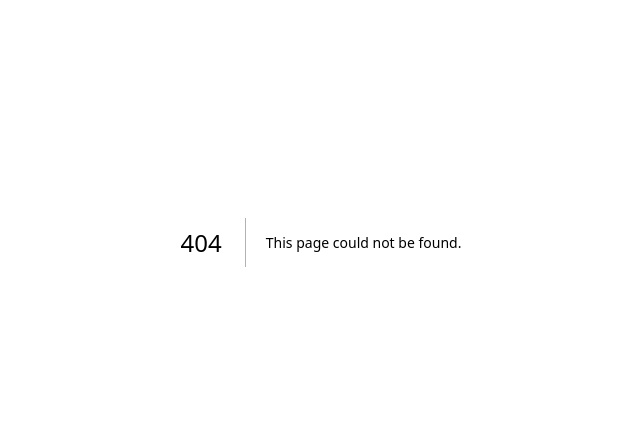
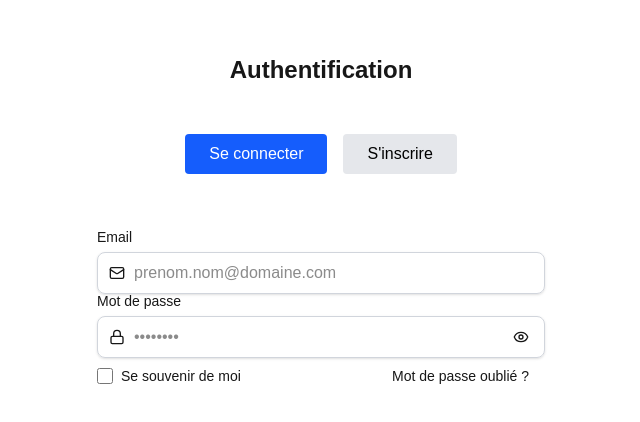
Before and after one commit to NoeLedoux1234/Bookineo, a Next.js app: page /Authentification in a window 1280 px wide. Before the commit this address had no page. Shown: the part 158-580 px from the top of the page, without its empty margins (319-959 px from the left). Built offline with nearby package versions, Linux system fonts and the light colour scheme.

Commit message:
15/09:16:35

```diff
--- a/src/app/Authentification/Login.tsx
+++ b/src/app/Authentification/Login.tsx
@@ -1,4 +1,3 @@
-import AuthLayout from '@/components/auth/AuthLayout';
 import EmailField from '@/components/auth/EmailField';
 import PasswordField from '@/components/auth/PasswordField';
 import RememberMe from '@/components/auth/RememberMe';
@@ -7,10 +6,7 @@ import Button from '@/components/ui/Button';
 
 export default function Login() {
   return (
-    <AuthLayout
-      title="Connexion"
-      description="Entre ton email et ton mot de passe."
-    >
+    <div title="Connexion">
       <EmailField id="login-email" />
       <PasswordField id="login-password" />
       <div className="flex items-center justify-between">
@@ -18,6 +14,6 @@ export default function Login() {
         <ForgotPasswordLink />
       </div>
       <Button className="w-full">Se connecter</Button>
-    </AuthLayout>
+    </div>
   );
 }
--- a/src/app/Authentification/Register.tsx
+++ b/src/app/Authentification/Register.tsx
@@ -1,14 +1,10 @@
-import AuthLayout from '@/components/auth/AuthLayout';
 import EmailField from '@/components/auth/EmailField';
 import PasswordField from '@/components/auth/PasswordField';
 import Button from '@/components/ui/Button';
 
 export default function Register() {
   return (
-    <AuthLayout
-      title="Créer un compte"
-      description="Renseigne les informations ci-dessous."
-    >
+    <div title="Créer un compte">
       <EmailField id="register-email" />
       <PasswordField
         id="register-password"
@@ -21,6 +17,6 @@ export default function Register() {
         placeholder="Répéter le mot de passe"
       />
       <Button className="w-full">Créer le compte</Button>
-    </AuthLayout>
+    </div>
   );
 }
--- /dev/null
+++ b/src/app/Authentification/page.tsx
@@ -0,0 +1,32 @@
+'use client';
+
+import { useState } from 'react';
+import Login from './Login';
+import Register from './Register';
+
+export default function Authentification() {
+  const [showLogin, setShowLogin] = useState(true);
+
+  return (
+    <div className="flex flex-col items-center justify-center min-h-screen gap-8">
+      <h1 className="text-2xl font-bold mb-4">Authentification</h1>
+      <div className="flex gap-4 mb-6">
+        <button
+          className={`px-6 py-2 rounded ${showLogin ? 'bg-blue-600 text-white' : 'bg-gray-200 text-black'} transition`}
+          onClick={() => setShowLogin(true)}
+        >
+          Se connecter
+        </button>
+        <button
+          className={`px-6 py-2 rounded ${!showLogin ? 'bg-green-600 text-white' : 'bg-gray-200 text-black'} transition`}
+          onClick={() => setShowLogin(false)}
+        >
+          S&apos;inscrire
+        </button>
+      </div>
+      <div className="w-full max-w-md">
+        {showLogin ? <Login /> : <Register />}
+      </div>
+    </div>
+  );
+}
--- a/src/components/auth/AuthLayout.tsx
+++ /dev/null
@@ -1,75 +0,0 @@
-import { ReactNode } from 'react';
-import {
-  Card,
-  CardContent,
-  CardDescription,
-  CardHeader,
-  CardTitle,
-} from '@/components/ui/Card';
-
-type Props = {
-  title: string;
-  description?: string;
-  children: ReactNode;
-};
-
-export default function AuthLayout({ title, description, children }: Props) {
-  return (
-    <div className="min-h-screen bg-gradient-to-b from-background to-muted/40">
-      <header className="sticky top-0 z-40 w-full border-b bg-background/80 backdrop-blur supports-[backdrop-filter]:bg-background/60">
-        <div className="mx-auto flex max-w-6xl items-center justify-between px-4 py-3 sm:px-6">
-          <div className="flex items-center gap-3">
-            <div className="grid h-9 w-9 place-items-center rounded-xl bg-primary/10 text-primary">
-              📚
-            </div>
-            <span className="text-lg font-semibold tracking-tight">
-              Bookineo
-            </span>
-          </div>
-        </div>
-      </header>
-
-      <main className="mx-auto grid max-w-6xl grid-cols-1 gap-8 px-4 py-10 md:grid-cols-2 md:py-16 lg:gap-14">
-        <aside className="hidden md:block">
-          <Card className="overflow-hidden">
-            <CardHeader>
-              <CardTitle>Bienvenue</CardTitle>
-              <CardDescription>
-                Louez et proposez des livres en toute simplicité.
-              </CardDescription>
-            </CardHeader>
-            <CardContent>
-              <div className="h-32 rounded-2xl border bg-muted" />
-            </CardContent>
-          </Card>
-        </aside>
-
-        <section>
-          <Card className="border shadow-sm">
-            <CardHeader>
-              <CardTitle>{title}</CardTitle>
-              {description ? (
-                <CardDescription>{description}</CardDescription>
-              ) : null}
-            </CardHeader>
-            <CardContent className="grid gap-4">{children}</CardContent>
-          </Card>
-        </section>
-      </main>
-
-      <footer className="mx-auto max-w-6xl px-4 pb-10 pt-4 text-xs text-muted-foreground sm:px-6">
-        <div className="flex items-center justify-between">
-          <span>© Bookineo</span>
-          <nav className="flex items-center gap-4">
-            <a className="hover:text-foreground" href="#">
-              Conditions
-            </a>
-            <a className="hover:text-foreground" href="#">
-              Confidentialité
-            </a>
-          </nav>
-        </div>
-      </footer>
-    </div>
-  );
-}
```
